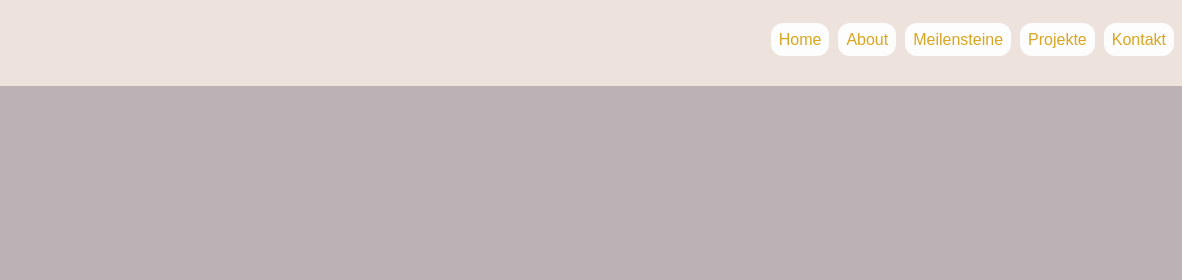
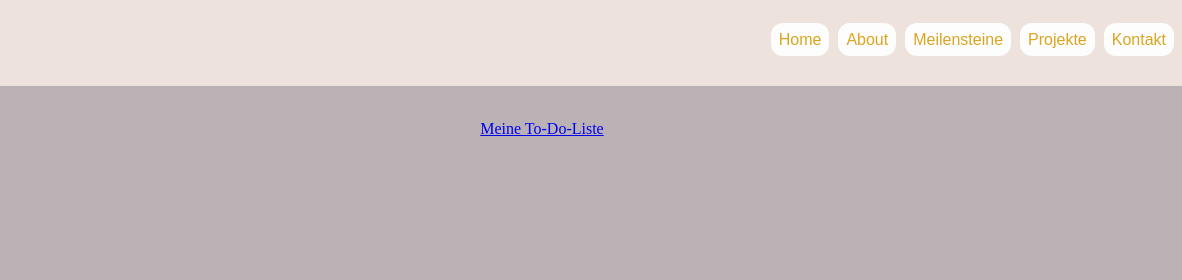
Before and after one commit to stephipie/stephipie.github.io, a plain HTML site: page projects.html in a window 1280 px wide. Shown: the top 280 px of the page, 98-1280 px from the left. Drawn offline with Linux system fonts and the light colour scheme.

Commit message:
add todo-app to projects

```diff
--- a/projects.html
+++ b/projects.html
@@ -21,7 +21,9 @@
             </ul>
         </nav>
     </header>
-    <main></main>
+    <main>
+<a href="./todo-app/index.html">Meine To-Do-Liste</a>
+    </main>
     <footer>
         <p>Footer</p>
     </footer>
```
